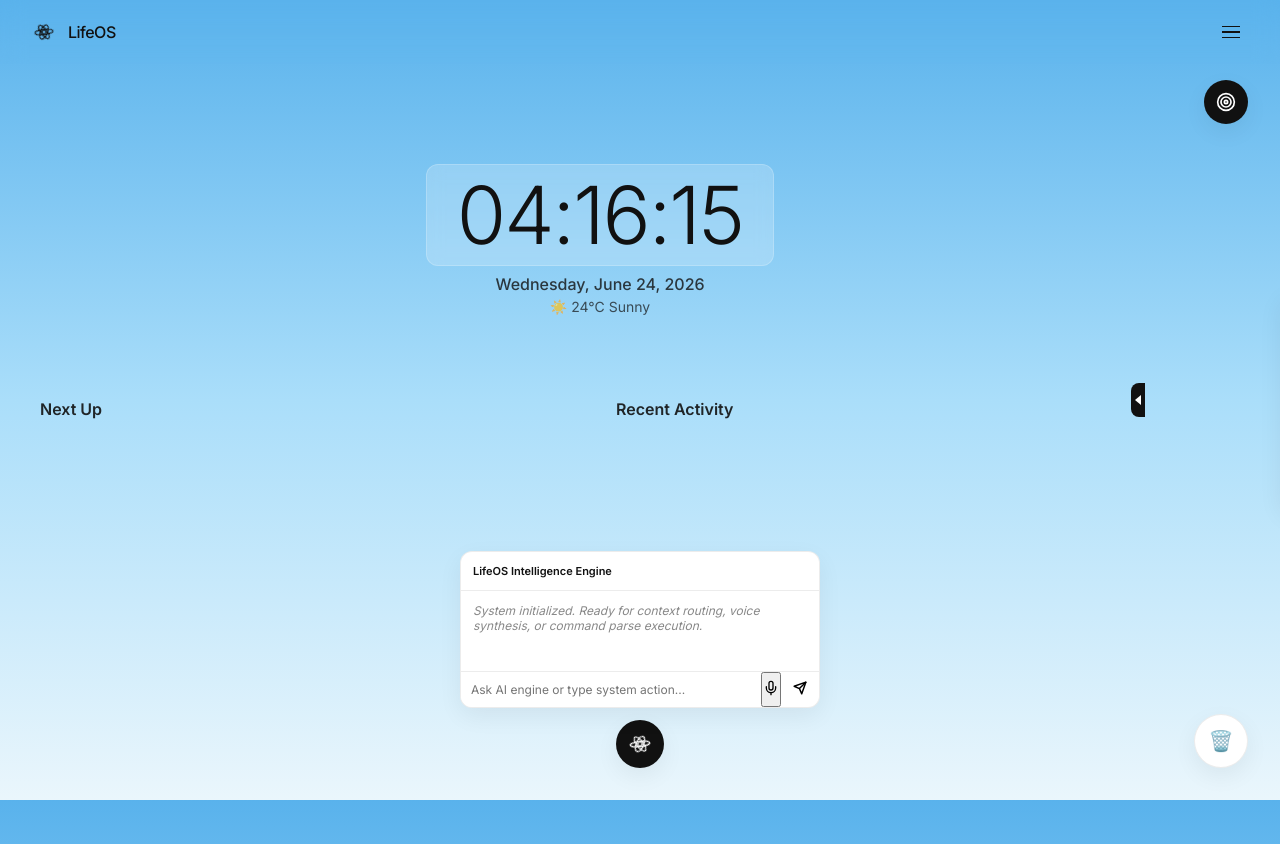
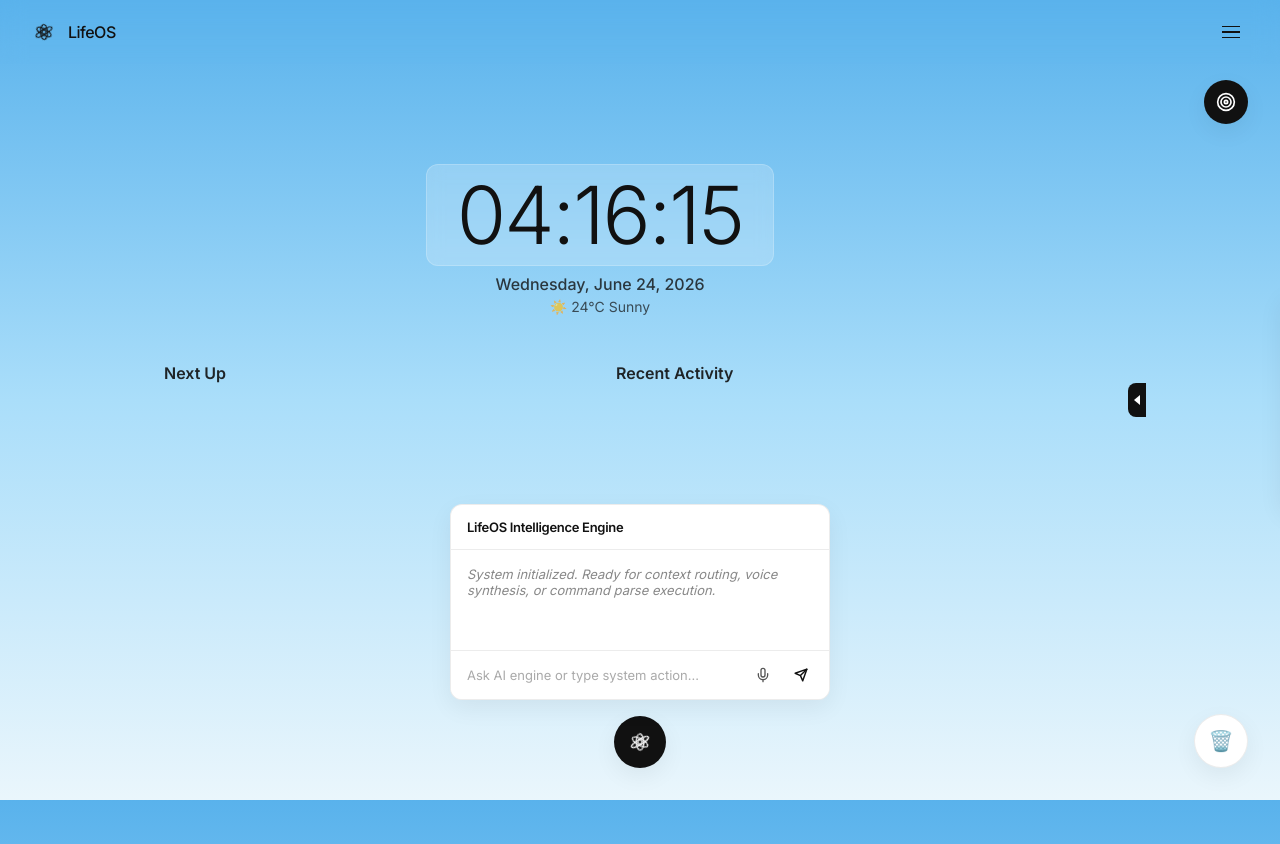
Before and after one commit to nweinberg97/LifeOS6.0, a plain HTML site: page index.html in a window 1280 px wide. Both pictures are taken after a click on the button 640 px from the left and 744 px from the top of the page. Drawn offline with Linux system fonts and the light colour scheme.

Commit message:
Update styles.css

```diff
--- a/styles.css
+++ b/styles.css
@@ -58,10 +58,13 @@ body.home-active .navbar {
     align-items: center;
     gap: 12px;
 }
+
+/* Dynamic Atom Logo Component System */
 .atom-logo {
     display: flex;
     align-items: center;
-    animation: rotateAtom 20s linear infinite;
+    justify-content: center;
+    animation: rotateAtom 24s linear infinite;
 }
 @keyframes rotateAtom { 0% { transform: rotate(0deg); } 100% { transform: rotate(360deg); } }
 
@@ -160,8 +163,13 @@ body.home-active .navbar {
     justify-content: space-between;
     align-items: center;
 }
+.ub-header-left {
+    display: flex;
+    align-items: center;
+    gap: 8px;
+}
 .ub-header h3 { font-size: 14px; font-weight: 600; }
-.ub-header button { background: none; border: none; font-size: 20px; cursor: pointer; }
+.ub-header > button { background: none; border: none; font-size: 20px; cursor: pointer; }
 .ub-dropzone {
     padding: 16px;
     flex-grow: 1;
@@ -184,13 +192,14 @@ body.home-active .navbar {
     background: none;
     border: none;
     cursor: pointer;
-    padding: 12px 4px;
+    padding: 12px 6px;
     background-color: var(--bg-dark);
     border-top-left-radius: 8px;
     border-bottom-left-radius: 8px;
     display: flex;
     align-items: center;
     justify-content: center;
+    margin-right: -1px;
 }
 .triangle-pointer {
     width: 0;
@@ -229,6 +238,9 @@ body.home-active .navbar {
     text-align: left;
     transition: var(--transition-smooth);
     min-width: 110px;
+    display: flex;
+    align-items: center;
+    gap: 6px;
 }
 .pill-btn:hover {
     background-color: var(--bg-dark);
@@ -257,6 +269,11 @@ body.home-active .navbar {
     margin-bottom: 32px;
 }
 .view-header h2 { font-weight: 600; font-size: 28px; letter-spacing: -0.5px; }
+.header-title-wrapper {
+    display: flex;
+    align-items: center;
+    gap: 12px;
+}
 
 /* Global Button Frameworks */
 .btn-action {
@@ -277,6 +294,29 @@ body.home-active .navbar {
     border: var(--border-light) 1px solid;
 }
 .btn-action.secondary:hover { background-color: rgba(17,17,17,0.02); }
+
+.btn-create-circle {
+    display: flex;
+    align-items: center;
+    justify-content: center;
+    width: 22px;
+    height: 22px;
+    background-color: var(--bg-dark);
+    color: var(--bg-white);
+    border: none;
+    border-radius: 50%;
+    font-size: 14px;
+    font-weight: 500;
+    line-height: 1;
+    cursor: pointer;
+    transition: var(--transition-smooth);
+    padding: 0;
+    margin-bottom: -2px;
+}
+.btn-create-circle:hover {
+    background-color: #333333;
+    transform: scale(1.08);
+}
 
 /* Universal Card Architecture Objects */
 .lifeos-card {
@@ -305,7 +345,10 @@ body.home-active .navbar {
 /* View Specific Components: 1. HOME VIEW */
 .hero-section {
     text-align: center;
-    padding: 60px 0;
+    padding: 60px 0 24px 0;
+    display: flex;
+    flex-direction: column;
+    align-items: center;
 }
 .clock-display {
     font-size: 80px;
@@ -325,11 +368,13 @@ body.home-active .navbar {
 
 .dashboard-grid {
     display: grid;
-    grid-template-columns: 1fr 1fr;
+    grid-template-columns: repeat(2, minmax(280px, 420px));
     gap: 32px;
-    margin-top: 24px;
+    margin: 24px auto 0 auto;
+    justify-content: center;
+    width: 100%;
 }
-.dash-col h3 { font-size: 16px; font-weight: 600; margin-bottom: 16px; opacity: 0.9; }
+.dash-col h3 { font-size: 16px; font-weight: 600; margin-bottom: 16px; opacity: 0.9; text-align: left; }
 .dash-card-list { min-height: 200px; }
 
 /* View Specific Components: 2. TASKLY (KANBAN) */
@@ -478,9 +523,11 @@ body.home-active .navbar {
     flex-direction: column;
     align-items: center;
 }
+
+/* Assistant Trigger Button using exact continuous rotating atom style */
 .assistant-trigger {
-    width: 48px;
-    height: 48px;
+    width: 52px;
+    height: 52px;
     border-radius: 50%;
     background: var(--bg-dark);
     color: var(--bg-white);
@@ -490,11 +537,16 @@ body.home-active .navbar {
     display: flex;
     align-items: center;
     justify-content: center;
+    transition: var(--transition-smooth);
 }
+.assistant-trigger:hover {
+    transform: scale(1.05);
+}
+
 .assistant-panel {
     position: absolute;
-    bottom: 60px;
-    width: 360px;
+    bottom: 68px;
+    width: 380px;
     background: var(--bg-white);
     border: var(--border-light) 1px solid;
     border-radius: var(--radius-card);
@@ -504,16 +556,66 @@ body.home-active .navbar {
     overflow: hidden;
 }
 .assistant-panel.open { display: flex; }
-.assistant-header { padding: 12px; border-bottom: var(--border-light) 1px solid; display: flex; justify-content: space-between; align-items: center; font-size: 11px; font-weight: 600; }
-.assistant-modes { display: flex; gap: 4px; }
-.mode-pill { background: rgba(17,17,17,0.04); border: none; padding: 2px 8px; border-radius: 10px; font-size: 10px; cursor: pointer; }
-.mode-pill.active { background: var(--bg-dark); color: var(--bg-white); }
-.assistant-body { padding: 12px; max-height: 200px; overflow-y: auto; font-size: 12px; min-height: 80px; }
+
+.assistant-header {
+    padding: 14px 16px;
+    border-bottom: var(--border-light) 1px solid;
+    font-size: 13px;
+    font-weight: 600;
+    color: var(--bg-dark);
+    letter-spacing: -0.3px;
+}
+
+.assistant-body { padding: 16px; max-height: 240px; overflow-y: auto; font-size: 13px; min-height: 100px; }
 .system-msg { color: #888; font-style: italic; }
-.user-msg { margin-top: 4px; font-weight: 500; }
-.assistant-footer { display: flex; border-top: var(--border-light) 1px solid; }
-.assistant-footer input { flex-grow: 1; border: none; padding: 10px; outline: none; font-size: 12px; }
-#assistantSubmit { background: none; border: none; padding: 0 12px; cursor: pointer; }
+.user-msg { margin-top: 6px; font-weight: 500; }
+
+/* Streamlined Inline Footer Bar Components */
+.assistant-footer {
+    display: flex;
+    align-items: center;
+    border-top: var(--border-light) 1px solid;
+    padding: 8px 12px;
+    background: var(--bg-white);
+    gap: 6px;
+}
+.assistant-footer input {
+    flex-grow: 1;
+    border: none;
+    padding: 8px 4px;
+    outline: none;
+    font-size: 13px;
+    color: var(--bg-dark);
+}
+.assistant-footer input::placeholder {
+    color: #aaa;
+}
+
+/* Modern clean inline icon buttons */
+.assistant-icon-btn {
+    background: none;
+    border: none;
+    width: 32px;
+    height: 32px;
+    border-radius: 50%;
+    display: flex;
+    align-items: center;
+    justify-content: center;
+    cursor: pointer;
+    color: #555555;
+    transition: var(--transition-smooth);
+}
+.assistant-icon-btn:hover {
+    background-color: rgba(17, 17, 17, 0.05);
+    color: var(--bg-dark);
+}
+.assistant-icon-btn.submit-btn {
+    color: var(--bg-dark);
+}
+.assistant-icon-btn.submit-btn:hover {
+    background-color: var(--bg-dark);
+    color: var(--bg-white);
+}
 
 /* Modal Elements Overlay window */
 .modal-overlay {
```
